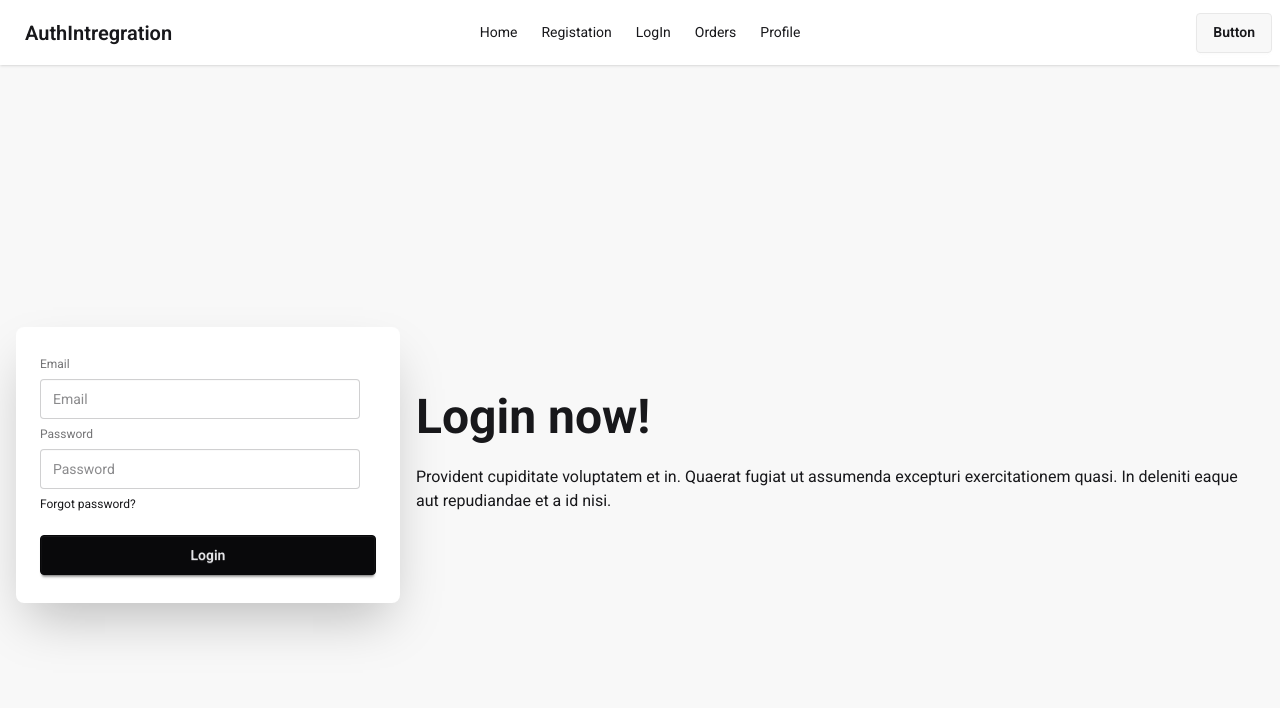
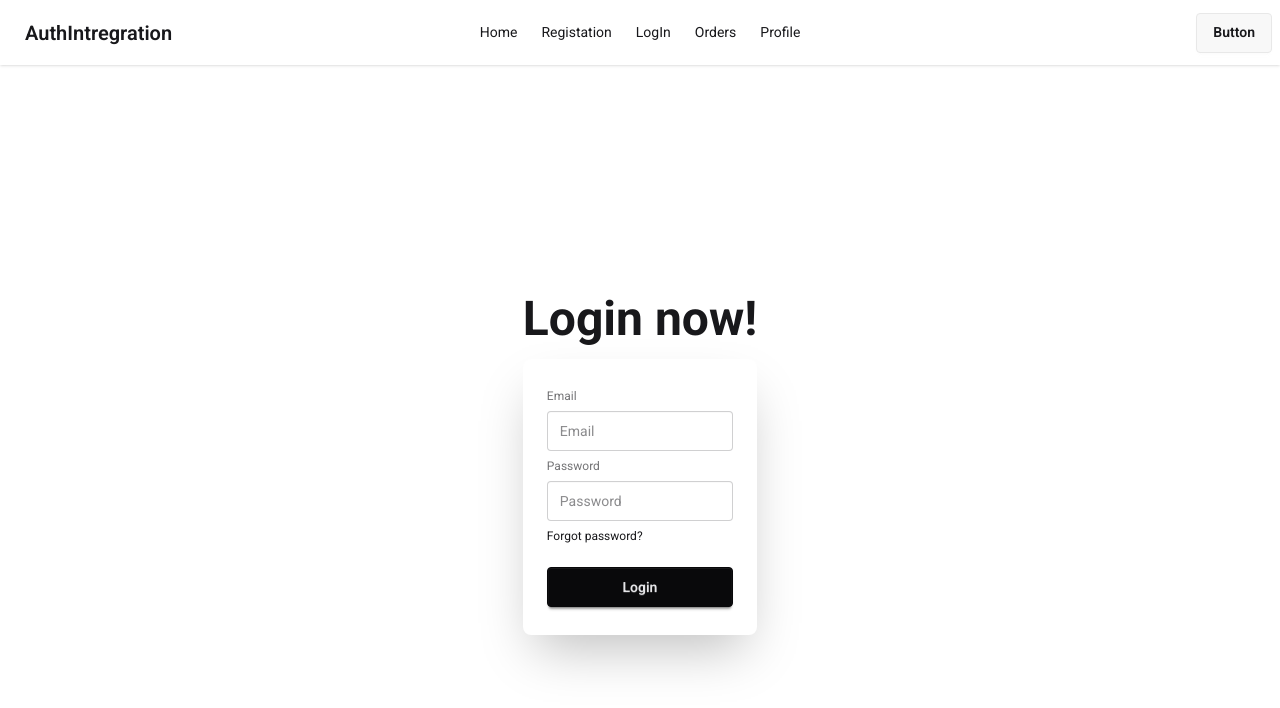
Before and after one commit to asik247/login-systerm-with-authProvider-, a React (Vite) app: page /login in a window 1280 px wide. Shown: the top 708 px of the page. Built offline with nearby package versions, Linux system fonts and the light colour scheme.

Commit message:
LogInn form design

```diff
--- a/src/Components/LogIn/LogIn.jsx
+++ b/src/Components/LogIn/LogIn.jsx
@@ -3,14 +3,10 @@ import React from 'react';
 const LogIn = () => {
     return (
         <div>
-            <div className="hero bg-base-200 min-h-screen">
-  <div className="hero-content flex-col lg:flex-row-reverse">
-    <div className="text-center lg:text-left">
+            <div className="hero  min-h-screen">
+  <div className="hero-content flex-col ">
+    <div className="text-center">
       <h1 className="text-5xl font-bold">Login now!</h1>
-      <p className="py-6">
-        Provident cupiditate voluptatem et in. Quaerat fugiat ut assumenda excepturi exercitationem
-        quasi. In deleniti eaque aut repudiandae et a id nisi.
-      </p>
     </div>
     <div className="card bg-base-100 w-full max-w-sm shrink-0 shadow-2xl">
       <div className="card-body">
```
